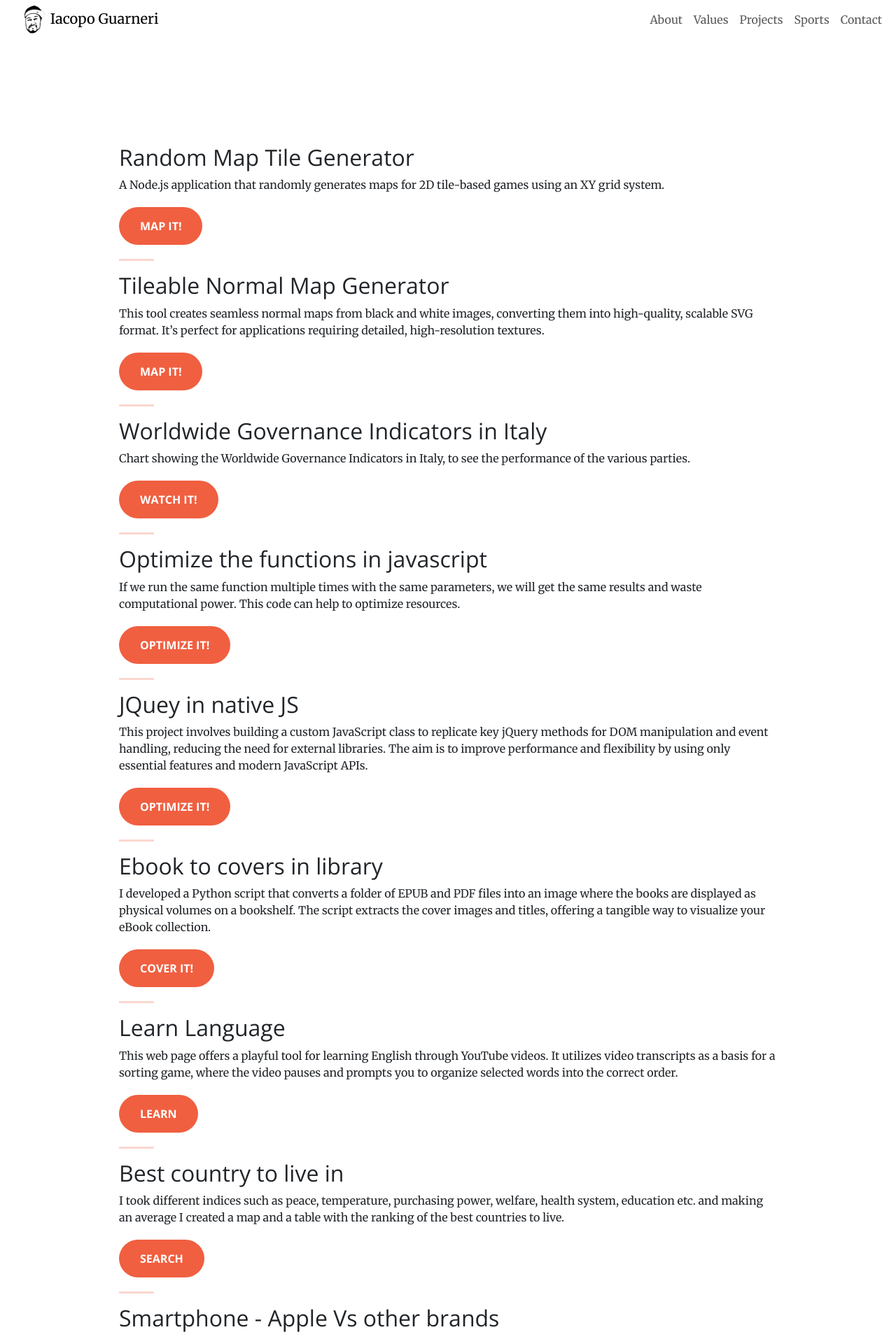
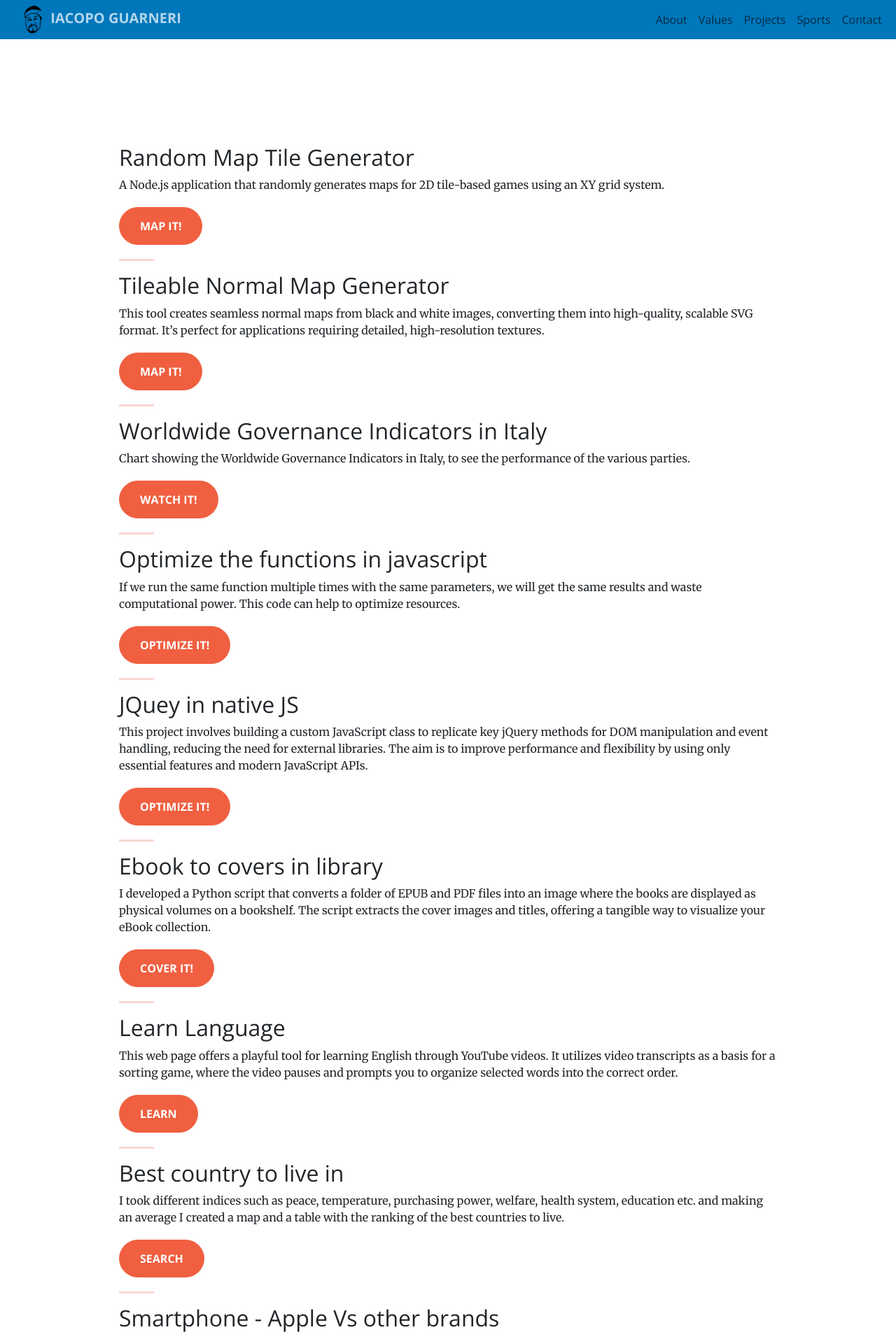
Before and after one commit to iacoposk8/iacoposk8.github.io, a Jekyll site: the page built from projects.md, in a window 1280 px wide. Shown: the top 1914 px of the page at 70% size. Built offline with Jekyll 4.4.1, drawn with Linux system fonts in a browser that asks for light colours.

Commit message:
Update nav.html

```diff
--- a/_includes/nav.html
+++ b/_includes/nav.html
@@ -1,4 +1,6 @@
-<nav id="mainNav" class="navbar navbar-expand-md navbar-light navbar-fixed-top">
+<script src="https://cdn.jsdelivr.net/npm/bootstrap@5.1.3/dist/js/bootstrap.bundle.min.js"></script>
+
+<nav id="mainNav" class="navbar navbar-default navbar-expand-md navbar-light navbar-fixed-top">
     <div class="container-fluid">
         <!-- Brand and toggle for mobile display -->
         <div class="navbar-header">
```
